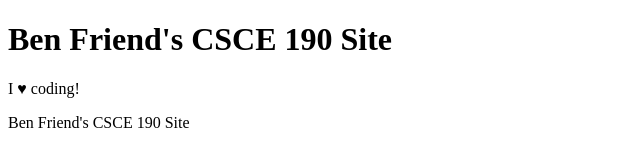
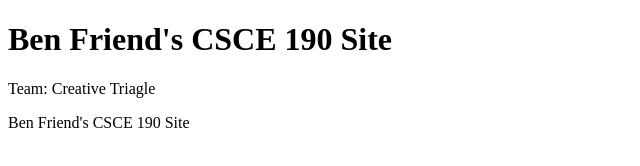
Before and after one commit to bfriend14/bfriend14.github.io, a plain HTML site: page index.html in a window 1280 px wide. Shown: the whole page, without its empty margins (0-640 px from the left). Drawn offline with Linux system fonts and the light colour scheme.

Commit message:
fixing formatting

```diff
--- a/index.html
+++ b/index.html
@@ -10,7 +10,7 @@
             Ben Friend's CSCE 190 Site
         </h1>
         <p>
-            I &heartsuit; coding!
+            Team: Creative Triagle
         </p>
     </body>
 </html>
```
